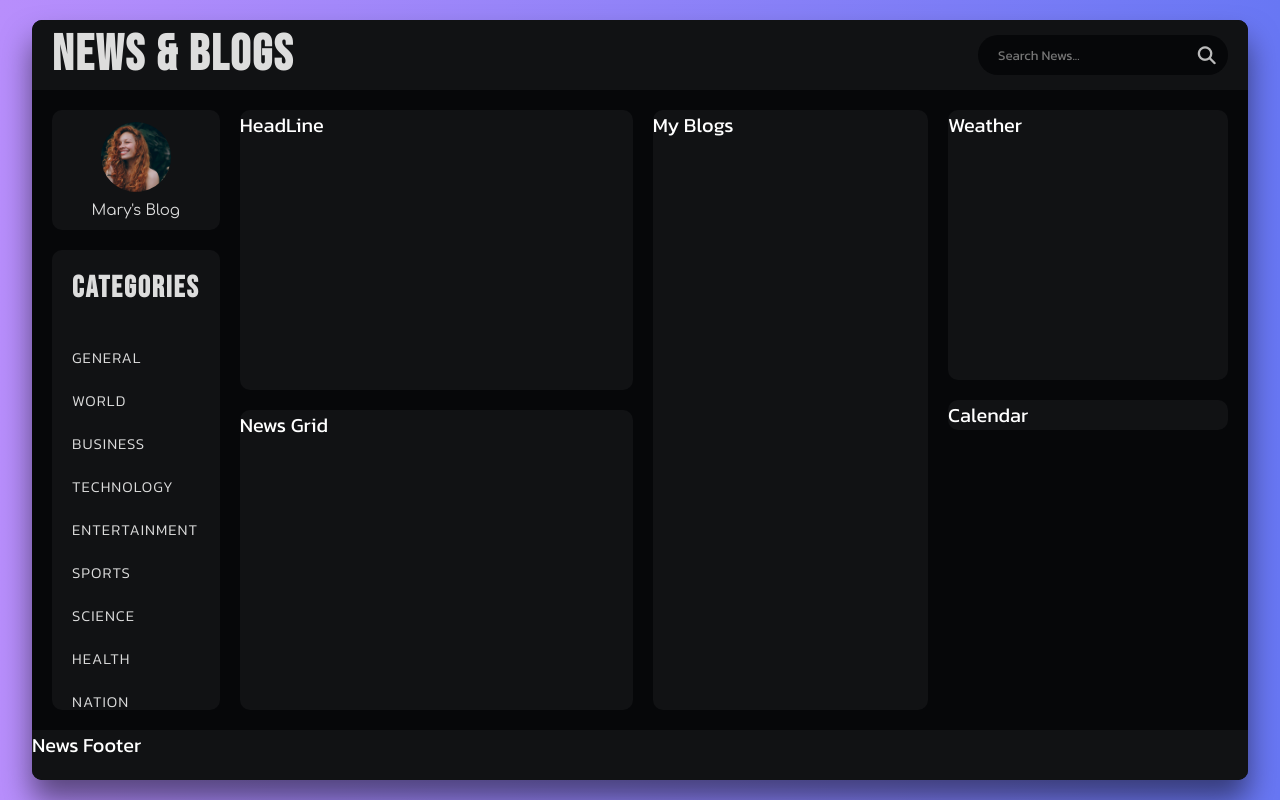
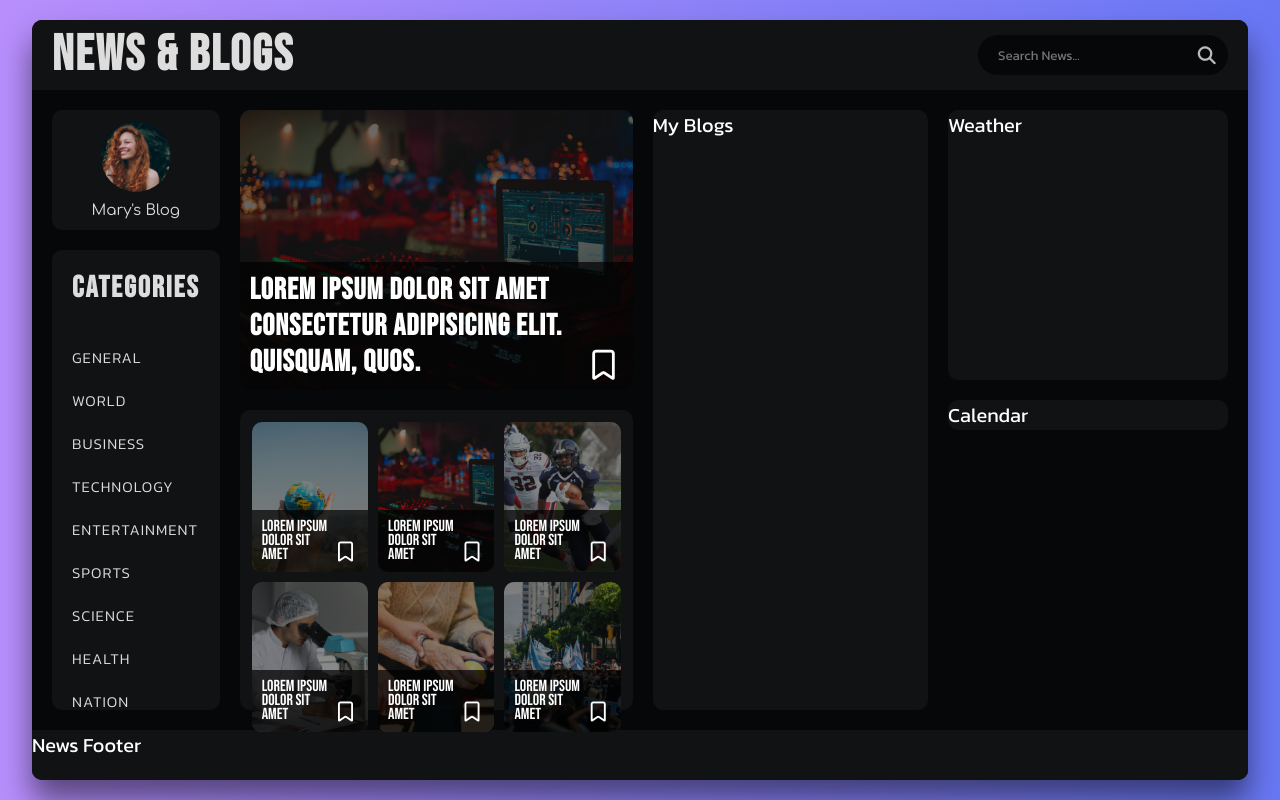
Before and after one commit to uzsakj/news-blogs-app, a React (Vite) app: page / in a window 1280 px wide. Built offline with nearby package versions, Linux system fonts and the light colour scheme.

Commit message:
Enhance News component with new grid layout and dynamic content, including images and titles for news items, improving visual appeal and user engagement

```diff
--- a/src/components/News.css
+++ b/src/components/News.css
@@ -155,6 +155,36 @@
     background-color: #111214;
     border-radius: 1rem;
     margin-bottom: 2rem;
+    position: relative;
+}
+
+.headline-title {
+    width: 100%;
+    position: absolute;
+    bottom: 0;
+    left: 0;
+    padding: 1rem 4rem 1rem 1rem;
+    font-family: 'Bebas Neue', sans-serif;
+    font-size: clamp(1.5rem, 2.5cqi, 3rem);
+    letter-spacing: 0.1rem;
+    color: #fff;
+    background-color: rgba(0, 0, 0, 0.7);
+    border-radius: 0 0 1rem 1rem;
+}
+
+.bookmark {
+    position: absolute;
+    bottom: 1rem;
+    right: 1rem;
+    cursor: pointer;
+}
+
+.headline img {
+    width: 100%;
+    height: 100%;
+    object-fit: cover;
+    border-radius: 1rem;
+    opacity: 0.4;
 }
 
 .news-grid {
@@ -162,6 +192,44 @@
     height: 50%;
     background-color: #111214;
     border-radius: 1rem;
+    display: grid;
+    grid-template-columns: repeat(3, 1fr);
+    grid-template-rows: repeat(2, 1fr);
+    gap: 1rem;
+    padding: 1.2rem;
+    justify-items: center;
+    align-items: center;
+}
+
+.news-grid-item {
+    width: 100%;
+    height: 100%;
+    min-height: 15rem;
+    border-radius: 1rem;
+    position: relative;
+}
+
+.news-grid-item img {
+    width: 100%;
+    height: 100%;
+    display: block;
+    object-fit: cover;
+    border-radius: 1rem;
+    opacity: 0.5;
+}
+
+.news-grid-item h3 {
+    position: absolute;
+    bottom: 0;
+    left: 0;
+    padding: 1rem 3rem 1rem 1rem;
+    font-family: 'Bebas Neue', sans-serif;
+    font-size: 1.6rem;
+    line-height: 1.4rem;
+    background-color: rgba(0, 0, 0, 0.7);
+    width: 100%;
+    border-radius: 0 0 1rem 1rem;
+    font-weight: 300;
 }
 
 .my-blogs {
--- a/src/components/News.jsx
+++ b/src/components/News.jsx
@@ -3,6 +3,12 @@
 import Calendar from './Calendar'
 import './News.css'
 import userImg from '../assets/images/user.jpg'
+import worldImg from '../assets/images/world.jpg'
+import techImg from '../assets/images/tech.jpg'
+import sportsImg from '../assets/images/sports.jpg'
+import scienceImg from '../assets/images/science.jpg'
+import healthImg from '../assets/images/health.jpg'
+import nationImg from '../assets/images/nation.jpg'
 
 const News = () => {
     return (
@@ -41,8 +47,45 @@
                     </nav>
                 </div>
                 <div className="news-section">
-                    <div className="headline">HeadLine</div>
-                    <div className="news-grid">News Grid</div>
+                    <div className="headline">
+                        <img src={techImg} alt="Headline Image" />
+                        <h2 className='headline-title'>
+                            Lorem ipsum dolor sit amet consectetur adipisicing elit. Quisquam, quos.
+                            <i className="fa-regular fa-bookmark bookmark"></i>
+                        </h2>
+                    </div>
+                    <div className="news-grid">
+                        <div className="news-grid-item">
+                            <img src={worldImg} alt="News Image" />
+                            <h3>Lorem ipsum dolor sit amet </h3>
+                            <i className="fa-regular fa-bookmark bookmark"></i>
+                        </div>
+                        <div className="news-grid-item">
+                            <img src={techImg} alt="News Image" />
+                            <h3>Lorem ipsum dolor sit amet </h3>
+                            <i className="fa-regular fa-bookmark bookmark"></i>
+                        </div>
+                        <div className="news-grid-item">
+                            <img src={sportsImg} alt="News Image" />
+                            <h3>Lorem ipsum dolor sit amet </h3>
+                            <i className="fa-regular fa-bookmark bookmark"></i>
+                        </div>
+                        <div className="news-grid-item">
+                            <img src={scienceImg} alt="News Image" />
+                            <h3>Lorem ipsum dolor sit amet </h3>
+                            <i className="fa-regular fa-bookmark bookmark"></i>
+                        </div>
+                        <div className="news-grid-item">
+                            <img src={healthImg} alt="News Image" />
+                            <h3>Lorem ipsum dolor sit amet </h3>
+                            <i className="fa-regular fa-bookmark bookmark"></i>
+                        </div>
+                        <div className="news-grid-item">
+                            <img src={nationImg} alt="News Image" />
+                            <h3>Lorem ipsum dolor sit amet </h3>
+                            <i className="fa-regular fa-bookmark bookmark"></i>
+                        </div>
+                    </div>
                 </div>
                 <div className="my-blogs">My Blogs</div>
                 <div className="weather-calendar">
```
